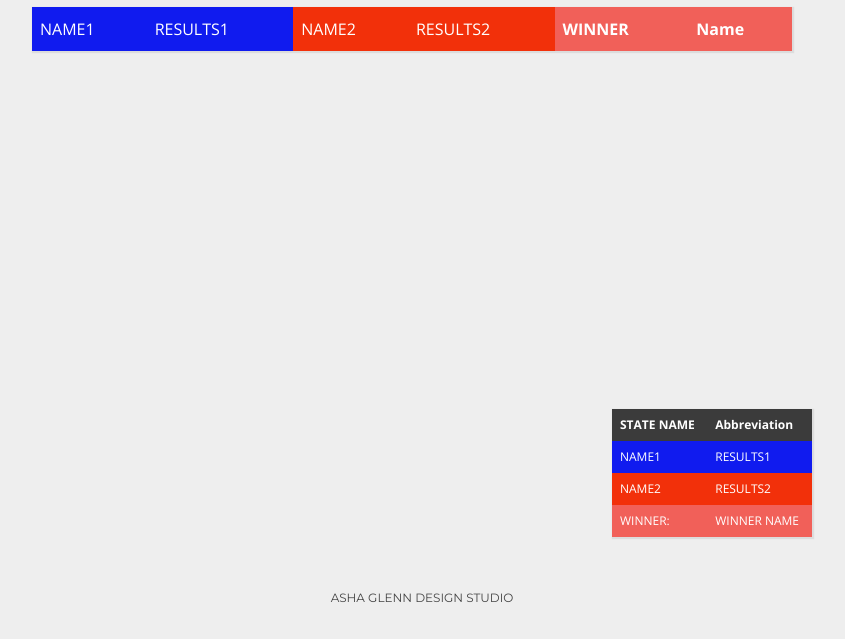
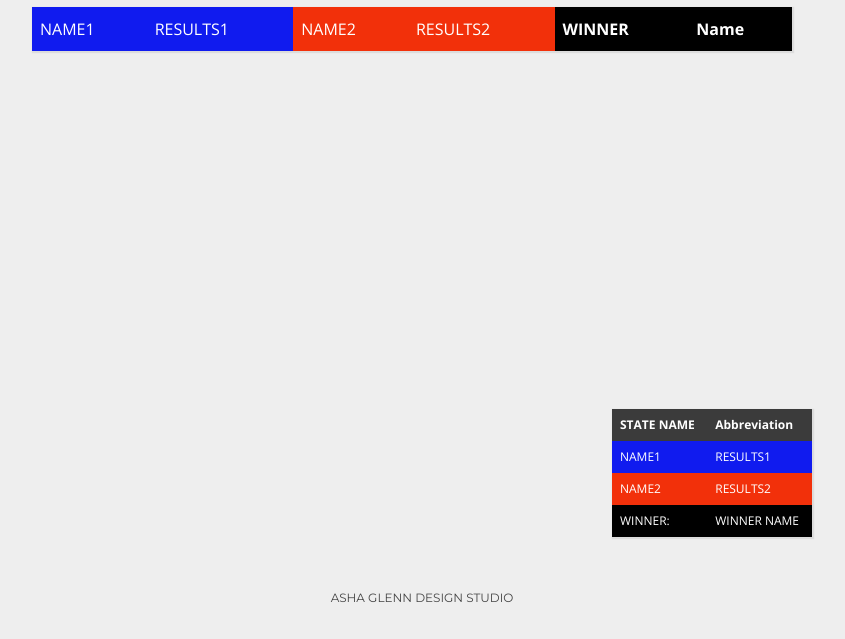
Before and after one commit to ashaglenn/2020presidentialelection, a plain HTML site: page index.html in a window 1280 px wide. Shown: the part 161-800 px from the top of the page, without its empty margins (218-1063 px from the left). Drawn offline with nearby package versions, Linux system fonts and the light colour scheme; a script that the page names is missing.

Commit message:
Update style.css

```diff
--- a/style.css
+++ b/style.css
@@ -68,7 +68,7 @@ th, td {
   color: white;
 }
 #countryResults th {
-  background-color: #f16059;
+  background-color: black;
   color: white;
 }
 .name-1 {
@@ -80,7 +80,7 @@ th, td {
   color: white;
 }
 .winner {
-  background-color: #f16059;
+  background-color: black;
   color: white;
 }
 
```
